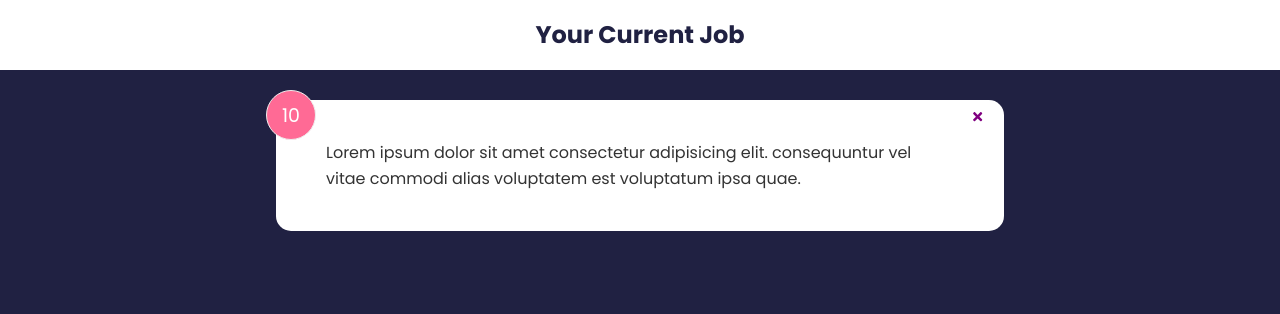
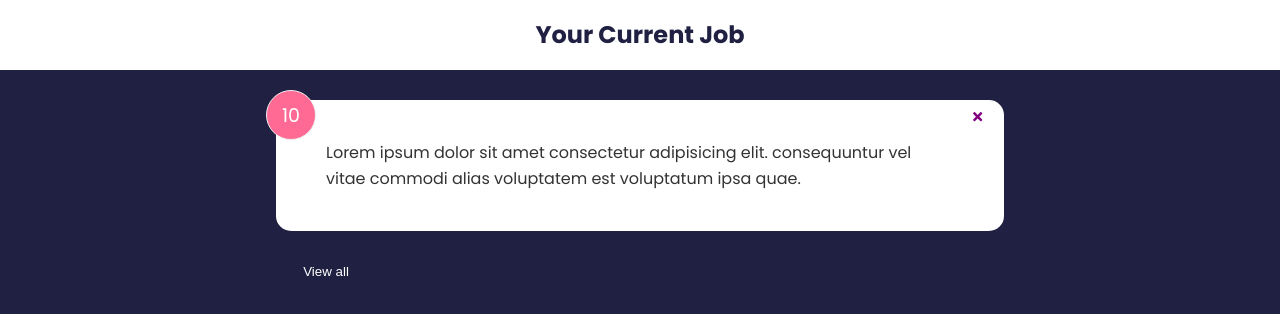
Before and after one commit to r3xxxb3/currJob_udemyfeedback, a React (Create React App) app: page /post/1 in a window 1280 px wide. Shown: the top 314 px of the page. Built offline with nearby package versions, Linux system fonts and the light colour scheme.

Commit message:
delete specific post

```diff
--- a/src/App.js
+++ b/src/App.js
@@ -10,7 +10,7 @@ import FeedbackForm from './components/FeedbackForm'
 import AboutPage from './pages/AboutPage'
 import AboutIconLink from './components/AboutIconLink'
 import Post from './components/Post'
-// import Card from './components/shared/Card'
+import Card from './components/shared/Card'
 
 function App(){
     const [feedback, setFeedback] = useState(FeedbackData)
@@ -45,8 +45,8 @@ function App(){
 
                     <Route path='/about' element={<AboutPage />}/>
                     <Route path='/post/:id' element={<Post items={feedback} handleDelete={deleteFeedback}/>}></Route>
+                    <Route path="/notfound" element={<Card>Post Not Found !</Card>}></Route>
                 </Routes>
-                {/* <Card >Hello</Card> */}
             </div>
             <Routes>
                     <Route exact path="/" element={<AboutIconLink />}></Route>
--- a/src/components/FeedBackItem.jsx
+++ b/src/components/FeedBackItem.jsx
@@ -1,13 +1,15 @@
 import { FaTimes } from 'react-icons/fa'
 import PropTypes from 'prop-types'
 import Card from "./shared/Card"
+import { useNavigate } from 'react-router-dom'
 
 function FeedBackItem({item, handleDelete}) {
+    const navigate = useNavigate()
 
     return (
         <Card >
             <div className="num-display">{item.rating}</div>
-            <button onClick={() => handleDelete(item.id) } className="close">
+            <button onClick={() => {handleDelete(item.id); navigate("/")} } className="close">
                 <FaTimes color='purple' />
             </button>
             <div className="text-display">{item.text}</div>
--- a/src/components/Post.jsx
+++ b/src/components/Post.jsx
@@ -1,11 +1,19 @@
 import FeedBackItem from "./FeedBackItem"
 import {motion, AnimatePresence} from 'framer-motion'
 import { useParams } from "react-router-dom"
-import { Navigate } from "react-router-dom"
+import { Navigate, useNavigate } from "react-router-dom"
+import Button from "./shared/Button"
 
 function Post({items, handleDelete}) {
     const curr = useParams()
     const check = items.map(item => item.id)
+    const navigate = useNavigate()
+
+    const onClick = () => {
+        console.log('viewing all posts')
+        navigate("/")
+    }
+
     if(!check.includes(curr.id)){
         return <Navigate to="/notfound"/>
     }
@@ -19,6 +27,9 @@ function Post({items, handleDelete}) {
                 </motion.div>
             ))}
             </AnimatePresence>
+            <div>
+                <Button onClick={() => onClick()}>View all</Button>
+            </div>
         </div>
     )
 }
--- a/src/components/shared/Button.jsx
+++ b/src/components/shared/Button.jsx
@@ -1,8 +1,8 @@
 import PropTypes from 'prop-types'
 
-function Button({children, version, type, isDisabled}) {
+function Button({children, version, type, isDisabled, onClick}) {
   return (
-    <button type={type} disabled={isDisabled} className={`btn btn-${version}`}>
+    <button type={type} disabled={isDisabled} className={`btn btn-${version}`} onClick={onClick}>
       {children}
     </button>
   )
```
